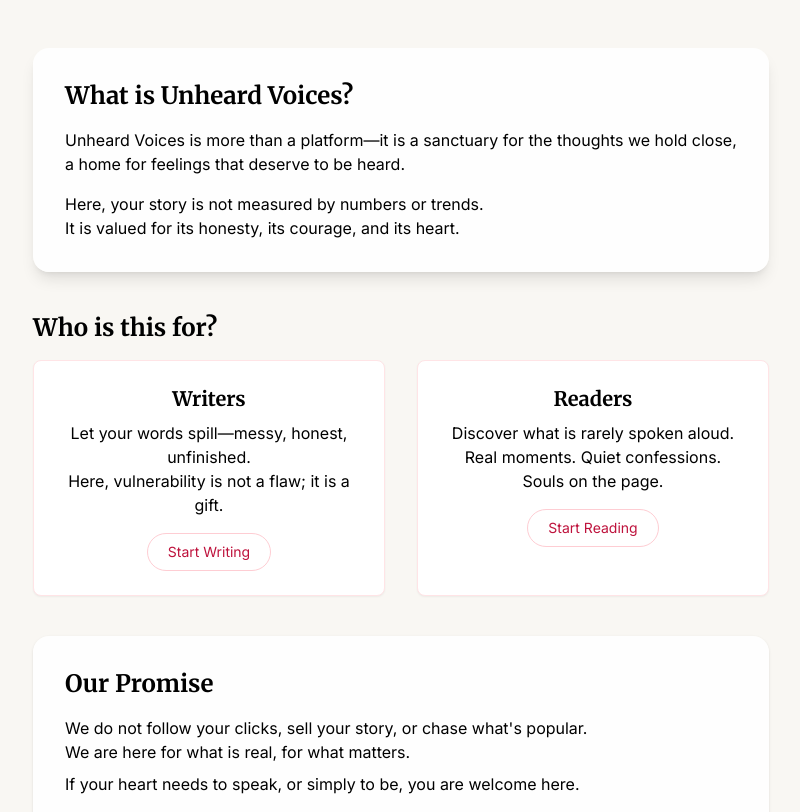
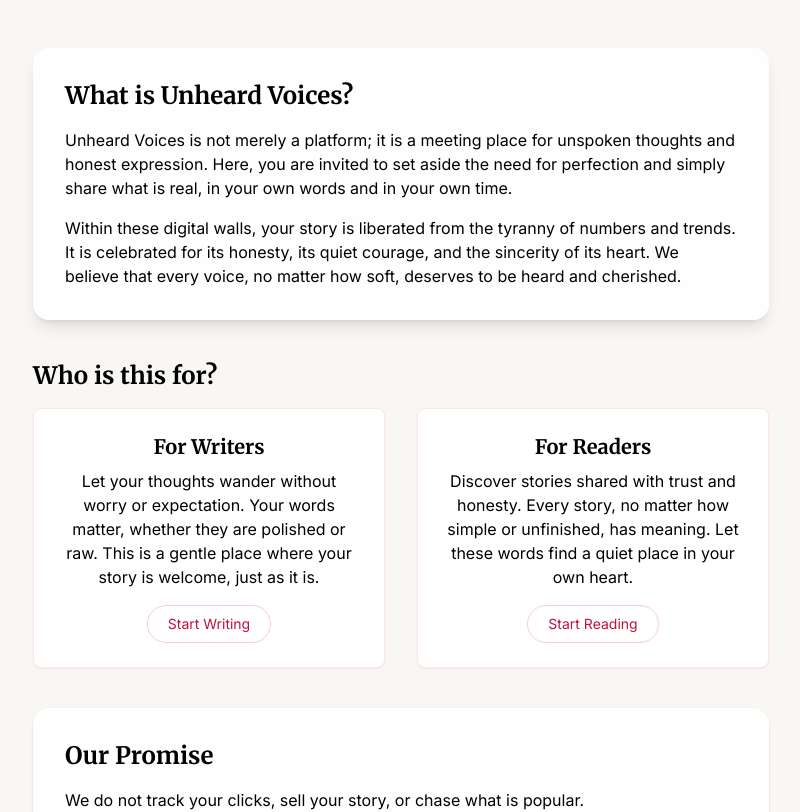
Before and after one commit to Arjun140205/Unheard-Voices, a React (Create React App) app in the folder client/: page /about in a window 1280 px wide. Shown: the part 500-1312 px from the top of the page, without its empty margins (239-1039 px from the left). Built offline with nearby package versions, Linux system fonts and the light colour scheme; the HTML template or start-up script is replaced by a standard one; a web font is replaced by a local one.

Commit message:
update: refined About page content and layout

```diff
--- a/client/src/pages/About.jsx
+++ b/client/src/pages/About.jsx
@@ -25,7 +25,7 @@ const About = () => {
             The most meaningful stories are often the ones we whisper to ourselves
           </h1>
           <p className="text-lg sm:text-xl text-white text-center max-w-2xl drop-shadow-md">
-            Welcome to a gentle space where every word is cherished.
+            Welcome to a thoughtful space where every word is valued and quiet feelings find their voice.
           </p>
         </div>
       </section>
@@ -36,11 +36,10 @@ const About = () => {
         <section className="bg-white/90 rounded-2xl shadow-lg p-8 mb-10">
           <h2 className="text-2xl font-serif font-semibold mb-4">What is Unheard Voices?</h2>
           <p className="mb-4">
-            Unheard Voices is more than a platform—it is a sanctuary for the thoughts we hold close, a home for feelings that deserve to be heard.
+            Unheard Voices is not merely a platform; it is a meeting place for unspoken thoughts and honest expression. Here, you are invited to set aside the need for perfection and simply share what is real, in your own words and in your own time.
           </p>
           <p>
-            Here, your story is not measured by numbers or trends.<br />
-            It is valued for its honesty, its courage, and its heart.
+            Within these digital walls, your story is liberated from the tyranny of numbers and trends. It is celebrated for its honesty, its quiet courage, and the sincerity of its heart. We believe that every voice, no matter how soft, deserves to be heard and cherished.
           </p>
         </section>
 
@@ -57,10 +56,9 @@ const About = () => {
           <div className="grid md:grid-cols-2 gap-8">
             {/* Writers Card */}
             <div className="bg-white border border-rose-100 rounded-lg p-6 text-center shadow-sm">
-              <h3 className="text-xl font-serif font-bold mb-2">Writers</h3>
+              <h3 className="text-xl font-serif font-bold mb-2">For Writers</h3>
               <p className="mb-4">
-                Let your words spill—messy, honest, unfinished.<br />
-                Here, vulnerability is not a flaw; it is a gift.
+                Let your thoughts wander without worry or expectation. Your words matter, whether they are polished or raw. This is a gentle place where your story is welcome, just as it is.
               </p>
               <Link
                 to="/write"
@@ -71,10 +69,9 @@ const About = () => {
             </div>
             {/* Readers Card */}
             <div className="bg-white border border-rose-100 rounded-lg p-6 text-center shadow-sm">
-              <h3 className="text-xl font-serif font-bold mb-2">Readers</h3>
+              <h3 className="text-xl font-serif font-bold mb-2">For Readers</h3>
               <p className="mb-4">
-                Discover what is rarely spoken aloud.<br />
-                Real moments. Quiet confessions. Souls on the page.
+                Discover stories shared with trust and honesty. Every story, no matter how simple or unfinished, has meaning. Let these words find a quiet place in your own heart.
               </p>
               <Link
                 to="/explore"
@@ -90,11 +87,11 @@ const About = () => {
         <section className="bg-white/90 rounded-2xl shadow p-8 mb-10">
           <h2 className="text-2xl font-serif font-semibold mb-4">Our Promise</h2>
           <p className="mb-2">
-            We do not follow your clicks, sell your story, or chase what's popular.<br />
+            We do not track your clicks, sell your story, or chase what is popular.<br />
             We are here for what is real, for what matters.
           </p>
           <p>
-            If your heart needs to speak, or simply to be, you are welcome here.
+            If your heart needs to speak, or simply to rest, you are always welcome here.
           </p>
         </section>
 
```
